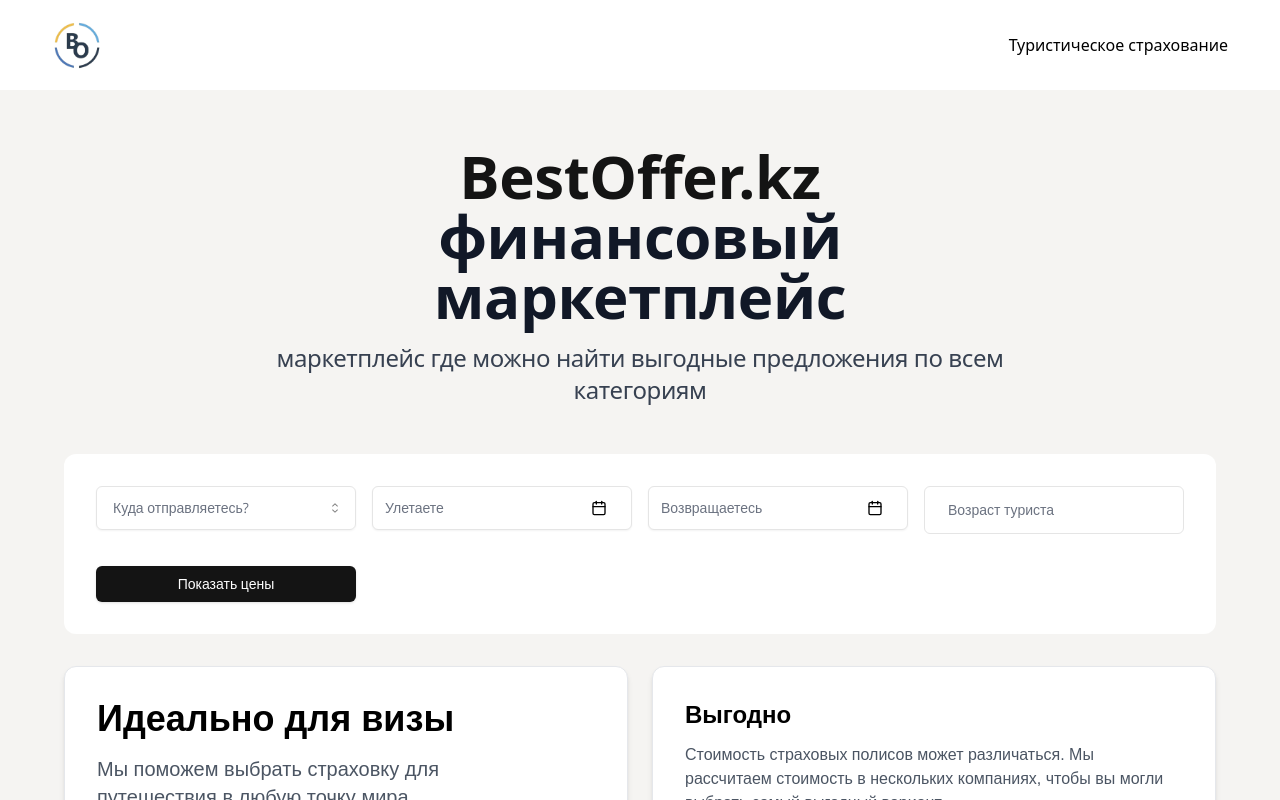
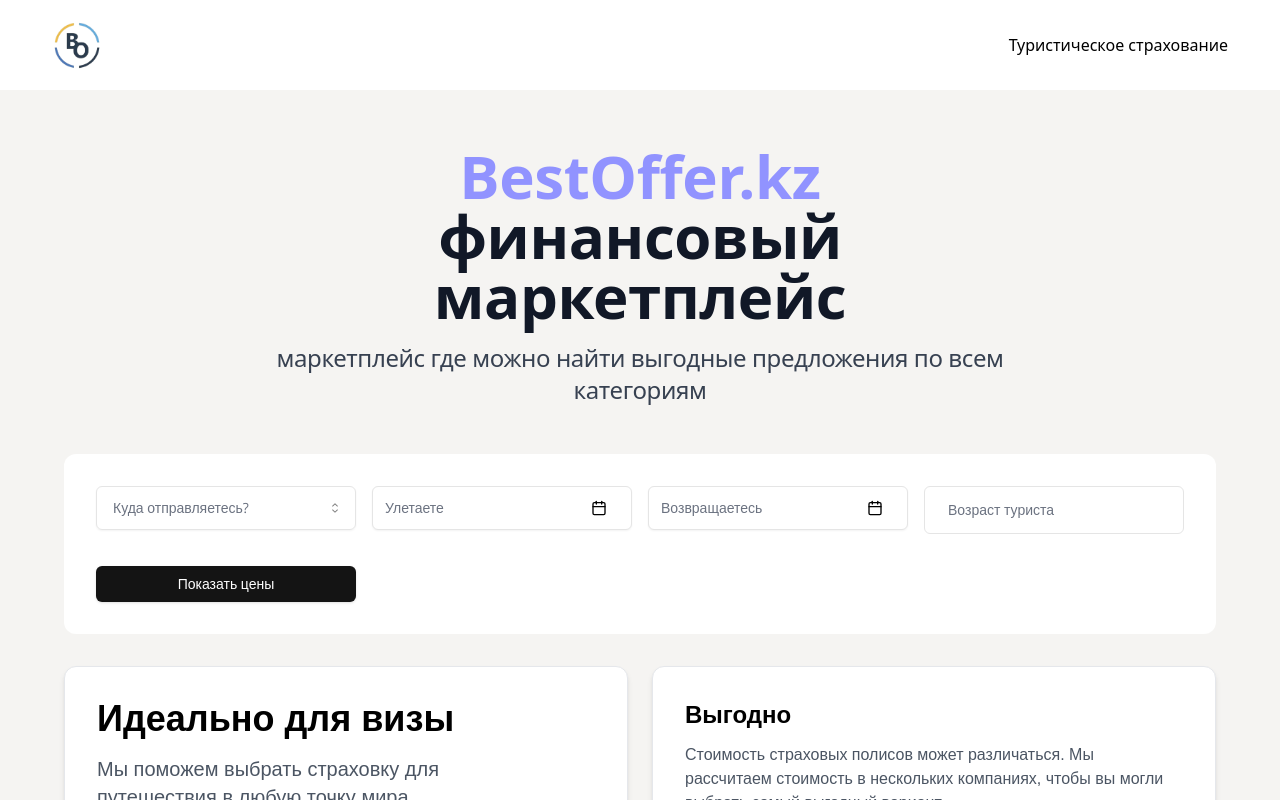
Before and after one commit to DWDW2/micro-credit-dest-app, a Next.js app: page / in a window 1280 px wide. Shown: the top 800 px of the page. Built offline with nearby package versions, Linux system fonts and the light colour scheme; a web font is replaced by a local one.

Commit message:
hero fixed

```diff
--- a/app/page.tsx
+++ b/app/page.tsx
@@ -8,7 +8,7 @@
       <div className="flex items-center justify-center px-4 sm:px-6 lg:px-8 min-h-max mt-14">
         <div className="max-w-3xl text-center leading-tighter tracking-tight">
           <h1 className="text-4xl sm:text-5xl md:text-6xl font-bold text-gray-900 mb-4">
-            <b className="font-extrabold text-primary">BestOffer.kz</b>{" "}
+            <b className="font-extrabold text-[#9193ff]">BestOffer.kz</b>{" "}
             финансовый маркетплейс
           </h1>
           <p className="text-xl sm:text-2xl text-gray-700 mb-8">
```
